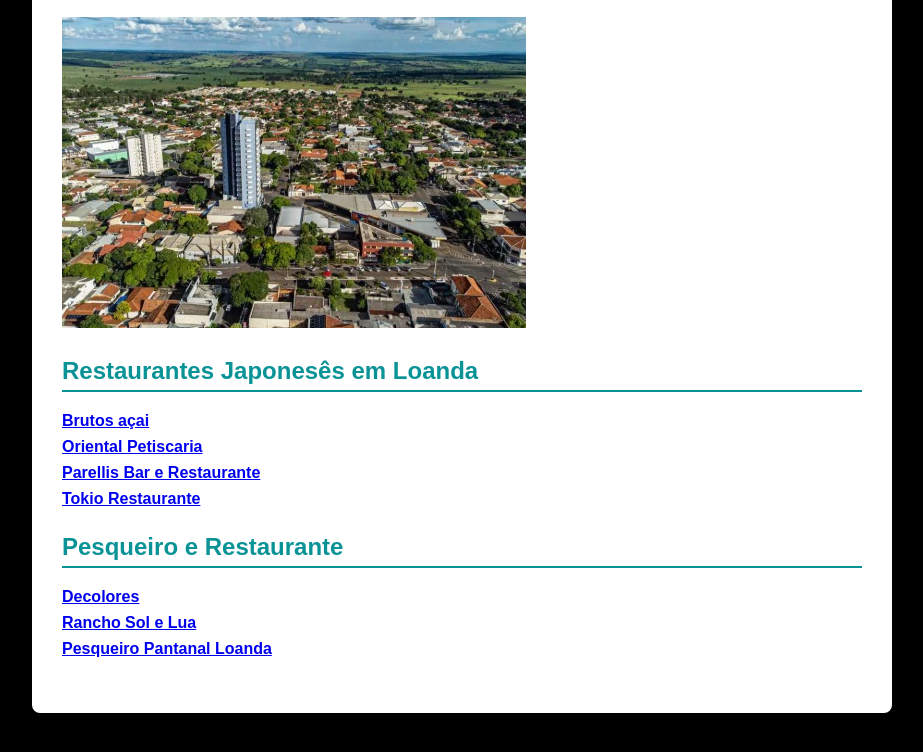
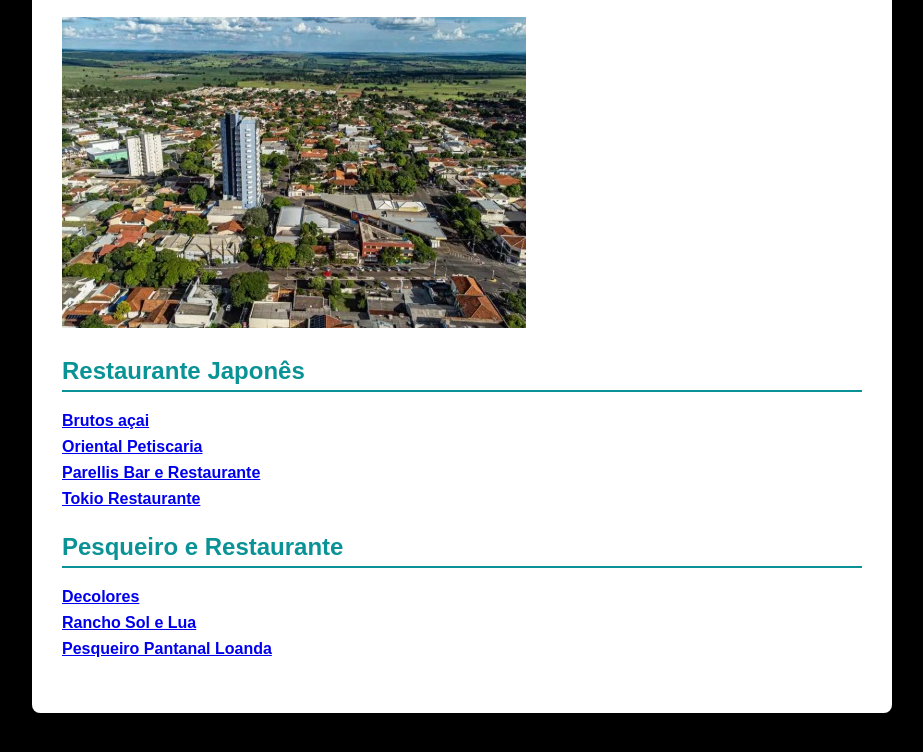
Before and after one commit to PascoalSato/restaurantes, a plain HTML site: page index.html in a window 1280 px wide. Shown: the part 188-940 px from the top of the page, without its empty margins (178-1101 px from the left). Drawn offline with Linux system fonts and the light colour scheme.

Commit message:
Update index.html

```diff
--- a/index.html
+++ b/index.html
@@ -52,7 +52,7 @@
      <img src=loanda.png>
     </div>
     <div class="section">
-      <h2>Restaurantes Japonesês em Loanda </h2>
+      <h2>Restaurante Japonês</h2>
       <ul>
         <li><strong> <a href="https://www.instagram.com/brutosacaisushi?igsh=MTA4OGx0bTJjZXJkNA==">Brutos açai</a></li>
         <li><strong> <a href="https://www.instagram.com/orientalpetiscaria?igsh=MTJ3a2ZjMHlpbmJhcQ==">Oriental Petiscaria</a></li>
```
